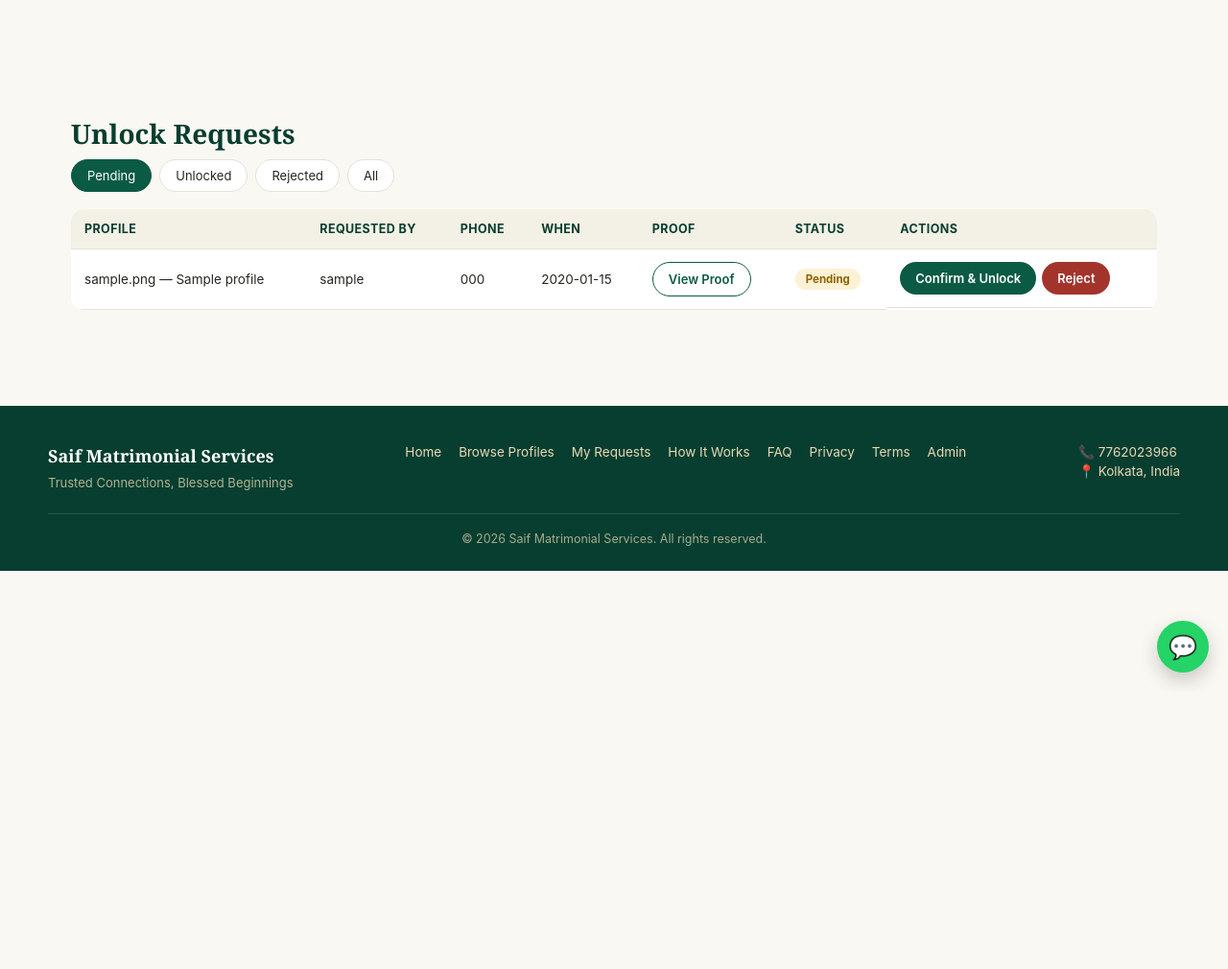
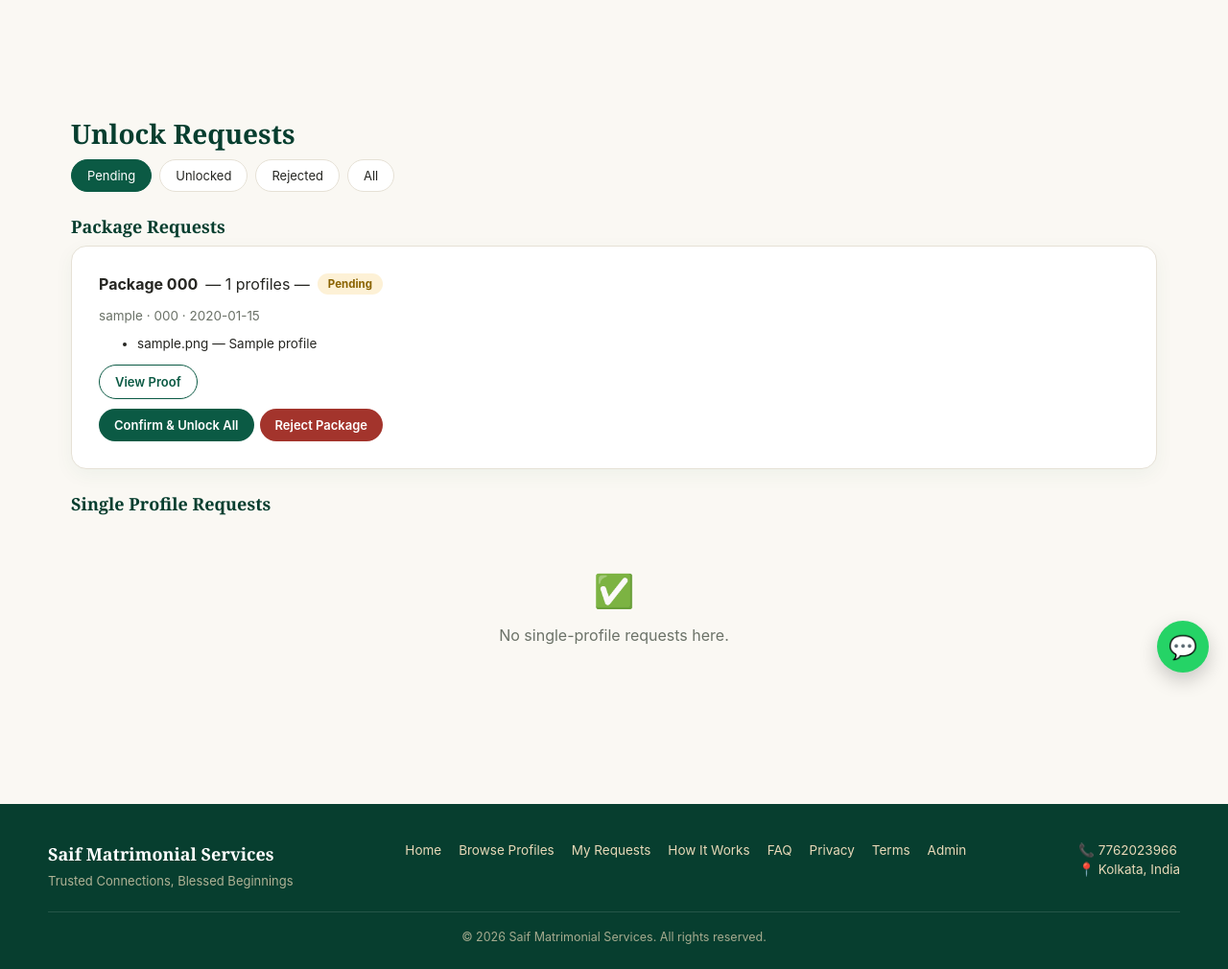
Before and after one commit to hindautomative-dot/Yourusername-saif-matrimonial, a Flask app: page /admin/requests in a window 1280 px wide. Shown: the part 79-1089 px from the top of the page at 96% size. Before the commit the page ends 793 px from the top, so only its background shows below. Run offline with Flask 3, Linux system fonts and the light colour scheme; the visitor is signed in with stand-in values (Sample User, id 1); data comes from the database, SQL or seed files in the repository; tables that the repository leaves empty hold one stand-in row (values such as "Sample post").

Commit message:
new update

```diff
--- a/app.py
+++ b/app.py
@@ -330,6 +330,8 @@ def init_db():
     ]:
         _ensure_column(db, "profiles", col, coltype)
 
+    _ensure_column(db, "unlock_requests", "package_code", "TEXT")
+
     defaults = {
         "brand_name": os.environ.get("BUSINESS_NAME", "Saif Matrimonial Services"),
         "brand_tagline": os.environ.get("BUSINESS_TAGLINE", "Trusted Connections, Blessed Beginnings"),
@@ -337,7 +339,9 @@ def init_db():
         "whatsapp_number": os.environ.get("WHATSAPP_NUMBER", os.environ.get("BUSINESS_PHONE", "7762023966")),
         "brand_email": os.environ.get("BUSINESS_EMAIL", ""),
         "brand_location": os.environ.get("BUSINESS_LOCATION", "Kolkata, India"),
-        "unlock_price": os.environ.get("UNLOCK_PRICE", "11"),
+        "unlock_price": os.environ.get("UNLOCK_PRICE", "41"),
+        "package_price": os.environ.get("PACKAGE_PRICE", "99"),
+        "package_size": os.environ.get("PACKAGE_SIZE", "3"),
         "upi_id": os.environ.get("UPI_ID", "yourupi@bank"),
         "primary_color": os.environ.get("PRIMARY_COLOR", "#0b5a44"),
         "secondary_color": os.environ.get("SECONDARY_COLOR", "#073e2f"),
@@ -397,7 +401,9 @@ def inject_globals():
         whatsapp_number=s.get("whatsapp_number", s.get("brand_phone", "")),
         business_email=s.get("brand_email", ""),
         business_location=s.get("brand_location", ""),
-        unlock_price=s.get("unlock_price", "11"),
+        unlock_price=s.get("unlock_price", "41"),
+        package_price=s.get("package_price", "99"),
+        package_size=s.get("package_size", "3"),
         upi_id=s.get("upi_id", "yourupi@bank"),
         primary_color=s.get("primary_color", "#0b5a44"),
         secondary_color=s.get("secondary_color", "#073e2f"),
@@ -803,7 +809,11 @@ def profile_preview(profile_code):
     if not profile:
         abort(404)
     already_unlocked = user_has_unlocked(db, profile["id"], verified_phone())
-    return render_template("profile_preview.html", profile=profile, already_unlocked=already_unlocked)
+    selection = _package_selection()
+    return render_template(
+        "profile_preview.html", profile=profile, already_unlocked=already_unlocked,
+        in_package=(profile_code in selection), package_selection=selection, package_size=_package_size(),
+    )
 
 
 @app.route("/profile/<profile_code>/preview-image")
@@ -907,6 +917,124 @@ def unlock(profile_code):
         return render_template("request_submitted.html", profile=profile, request_code=request_code)
 
     return render_template("unlock.html", profile=profile)
+
+
+# ======================================================================
+# PACKAGE UNLOCK — "3 profiles for ₹99" style bundle.
+# The user picks up to `package_size` profiles (kept in the session, not
+# the DB, until checkout — nothing is committed until they actually pay),
+# then pays once and uploads one proof for the whole bundle. Internally
+# this creates one unlock_request row per profile, all sharing the same
+# package_code, so the admin can approve/reject the whole bundle in one
+# click while each profile's unlock status is still tracked individually
+# (exactly like the single-profile flow it reuses).
+# ======================================================================
+def _package_size():
+    try:
+        return max(2, int(get_setting("package_size", "3")))
+    except ValueError:
+        return 3
+
+
+def _package_selection():
+    return session.get("package_selection", [])
+
+
+@app.route("/profile/<profile_code>/package-toggle", methods=["POST"])
+def package_toggle(profile_code):
+    db = get_db()
+    profile = db.execute(
+        "SELECT * FROM profiles WHERE profile_code = ? AND is_active = 1", (profile_code,)
+    ).fetchone()
+    if not profile:
+        abort(404)
+
+    selection = _package_selection()
+    size = _package_size()
+    if profile_code in selection:
+        selection.remove(profile_code)
+    elif len(selection) < size:
+        selection.append(profile_code)
+    else:
+        flash(f"You can only select {size} profiles for the package. Remove one first.", "error")
+    session["package_selection"] = selection
+    session.modified = True
+
+    next_url = request.form.get("next") or url_for("index")
+    return redirect(next_url)
+
+
+@app.route("/package/checkout", methods=["GET", "POST"])
+def package_checkout():
+    db = get_db()
+    size = _package_size()
+    selection = _package_selection()
+    profiles = []
+    if selection:
+        placeholders = ",".join("?" * len(selection))
+        profiles = db.execute(
+            f"SELECT * FROM profiles WHERE profile_code IN ({placeholders}) AND is_active = 1",
+            selection,
+        ).fetchall()
+
+    if request.method == "POST":
+        if len(profiles) != size:
+            flash(f"Please select exactly {size} profiles before checking out.", "error")
+            return redirect(url_for("index"))
+
+        user_name = request.form.get("user_name", "").strip()[:120]
+        user_phone = request.form.get("user_phone", "").strip()
+        message = request.form.get("message", "").strip()[:500]
+        consent = request.form.get("consent")
+
+        errors = []
+        if not valid_indian_phone(user_phone):
+            errors.append("Please enter a valid 10-digit Indian mobile number.")
+        if not consent:
+            errors.append("Please confirm you have completed the payment.")
+
+        proof_file = request.files.get("payment_proof")
+        proof_name = None
+        if not proof_file or not proof_file.filename:
+            errors.append("Please upload your payment screenshot.")
+        else:
+            try:
+                proof_name = save_payment_proof(proof_file)
+            except ImageValidationError as e:
+                errors.append(str(e))
+
+        if errors:
+            for e in errors:
+                flash(e, "error")
+            return render_template("package_checkout.html", profiles=profiles, size=size)
+
+        package_code = new_request_code()
+        for profile in profiles:
+            request_code = new_request_code()
+            db.execute(
+                """
+                INSERT INTO unlock_requests
+                (request_code, profile_id, user_name, user_phone, payment_proof_name, message,
+                 status, requested_at, package_code)
+                VALUES (?, ?, ?, ?, ?, ?, 'pending', ?, ?)
+                """,
+                (request_code, profile["id"], user_name, user_phone, proof_name, message,
+                 datetime.now().isoformat(), package_code),
+            )
+        db.commit()
+
+        session.pop("package_selection", None)
+        profile_list = ", ".join(p["profile_code"] for p in profiles)
+        notify_admin(
+            "New PACKAGE payment request",
+            f"{user_name or 'A customer'} ({user_phone}) submitted payment proof for a "
+            f"{size}-profile package ({profile_list}). Package code: {package_code}. "
+            f"Review: {request.url_root.rstrip('/')}{url_for('admin_requests')}",
+        )
+
+        return render_template("package_submitted.html", profiles=profiles, package_code=package_code)
+
+    return render_template("package_checkout.html", profiles=profiles, size=size)
 
 
 @app.route("/profile/<profile_code>/full")
@@ -1681,7 +1809,19 @@ def admin_requests():
     else:
         query += " ORDER BY ur.requested_at DESC"
         rows = db.execute(query).fetchall()
-    return render_template("admin_requests.html", rows=rows, status_filter=status_filter)
+
+    # Group rows that share a package_code into one bundle for display, so
+    # the admin sees "3-profile package" as one card instead of 3 separate
+    # identical-looking rows.
+    packages = {}
+    singles = []
+    for r in rows:
+        if r["package_code"]:
+            packages.setdefault(r["package_code"], []).append(r)
+        else:
+            singles.append(r)
+
+    return render_template("admin_requests.html", singles=singles, packages=packages, status_filter=status_filter)
 
 
 @app.route("/admin/payment-proof/<int:request_id>")
@@ -1713,13 +1853,31 @@ def admin_decide_request(request_id, action):
     return redirect(url_for("admin_requests"))
 
 
+@app.route("/admin/requests/package/<package_code>/<action>", methods=["POST"])
+@admin_required
+def admin_decide_package(package_code, action):
+    if action not in ("unlock", "reject"):
+        abort(400)
+    db = get_db()
+    new_status = "unlocked" if action == "unlock" else "rejected"
+    db.execute(
+        "UPDATE unlock_requests SET status = ?, decided_at = ? WHERE package_code = ?",
+        (new_status, datetime.now().isoformat(), package_code),
+    )
+    db.commit()
+    log_admin_action(f"package_{action}", package_code)
+    flash(f"Package marked as {new_status}.", "success")
+    return redirect(url_for("admin_requests"))
+
+
 # ======================================================================
 # ADMIN — WEBSITE SETTINGS (branding)
 # ======================================================================
 SETTINGS_TEXT_FIELDS = [
     "brand_name", "brand_tagline", "brand_phone", "whatsapp_number", "brand_email",
-    "brand_location", "unlock_price", "upi_id", "primary_color", "secondary_color",
-    "accent_color", "hero_heading", "hero_subheading", "footer_text",
+    "brand_location", "unlock_price", "package_price", "package_size", "upi_id",
+    "primary_color", "secondary_color", "accent_color", "hero_heading", "hero_subheading",
+    "footer_text",
 ]
 
 
--- a/templates/admin_requests.html
+++ b/templates/admin_requests.html
@@ -13,11 +13,50 @@
         <a href="{{ url_for('admin_requests', status='all') }}" class="{{ 'active' if status_filter=='all' }}">All</a>
     </div>
 
-    {% if rows %}
+    {% if packages %}
+    <h2 class="section-title" style="font-size:18px; margin-top:24px;">Package Requests</h2>
+    {% for package_code, rows in packages.items() %}
+    <div class="card" style="margin-bottom:16px;">
+        <div class="profile-code-row">
+            <b>Package {{ package_code }}</b> — {{ rows|length }} profiles —
+            {% set r0 = rows[0] %}
+            {% if r0.status == 'pending' %}<span class="badge badge-pending">Pending</span>
+            {% elif r0.status == 'unlocked' %}<span class="badge badge-unlocked">Unlocked</span>
+            {% else %}<span class="badge badge-rejected">Rejected</span>{% endif %}
+        </div>
+        <p class="muted" style="font-size:13.5px;">{{ r0.user_name or '—' }} · {{ r0.user_phone }} · {{ r0.requested_at[:16].replace('T',' ') }}</p>
+        <ul style="font-size:13.5px;">
+            {% for r in rows %}
+            <li>{{ r.profile_code }} — {{ r.profile_name }}</li>
+            {% endfor %}
+        </ul>
+        {% if r0.payment_proof_name %}
+        <a class="btn btn-sm btn-outline" href="{{ url_for('admin_payment_proof', request_id=r0.id) }}" target="_blank" rel="noopener">View Proof</a>
+        {% endif %}
+        {% if r0.status == 'pending' %}
+        <div style="display:flex; gap:6px; margin-top:10px;">
+            <form method="POST" action="{{ url_for('admin_decide_package', package_code=package_code, action='unlock') }}"
+                  onsubmit="return confirm('Confirm payment and unlock all {{ rows|length }} profiles in this package?');">
+                <input type="hidden" name="csrf_token" value="{{ csrf_token() }}">
+                <button class="btn btn-sm btn-primary" type="submit">Confirm &amp; Unlock All</button>
+            </form>
+            <form method="POST" action="{{ url_for('admin_decide_package', package_code=package_code, action='reject') }}"
+                  onsubmit="return confirm('Reject this whole package?');">
+                <input type="hidden" name="csrf_token" value="{{ csrf_token() }}">
+                <button class="btn btn-sm btn-danger" type="submit">Reject Package</button>
+            </form>
+        </div>
+        {% endif %}
+    </div>
+    {% endfor %}
+    {% endif %}
+
+    <h2 class="section-title" style="font-size:18px; margin-top:24px;">Single Profile Requests</h2>
+    {% if singles %}
     <div class="table-wrap">
         <table>
             <tr><th>Profile</th><th>Requested By</th><th>Phone</th><th>When</th><th>Proof</th><th>Status</th><th>Actions</th></tr>
-            {% for r in rows %}
+            {% for r in singles %}
             <tr>
                 <td>{{ r.profile_code }} — {{ r.profile_name }}</td>
                 <td>{{ r.user_name or '—' }}</td>
@@ -54,7 +93,7 @@
     {% else %}
     <div class="empty-state">
         <div class="icon">✅</div>
-        <p>No requests here.</p>
+        <p>No single-profile requests here.</p>
     </div>
     {% endif %}
 </section>
```
Also changed, not shown: templates/admin_settings.html (+8 -1 lines), templates/index.html (+4 -4 lines), templates/package_checkout.html (added, +81 -0 lines), templates/package_submitted.html (added, +32 -0 lines), templates/profile_preview.html (+23 -0 lines).
